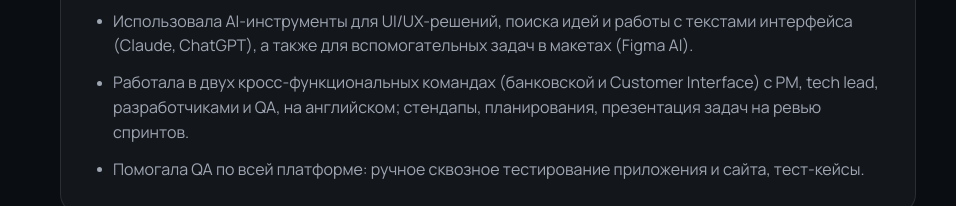
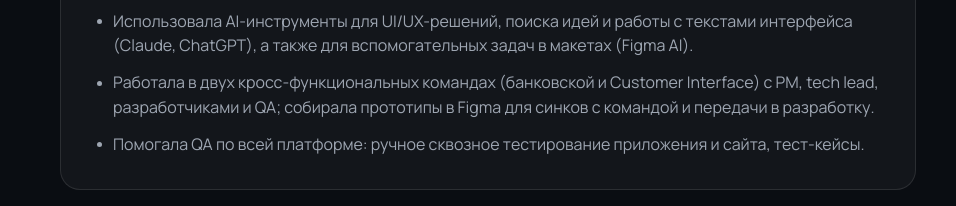
Before and after one commit to veralevanova/veralevanova.github.io, a plain HTML site: page index.html in a window 1280 px wide. Shown: the part 3113-3319 px from the top of the page, 324-1280 px from the left. Drawn offline with Linux system fonts and the light colour scheme.

Commit message:
About section: mention Figma prototyping for syncs/handoffs (RU + EN)
Co-Authored-By: Claude Opus 5.5 <noreply@anthropic.com>
Claude-Session: https://claude.ai/code/session_019zVkZb5G9ZcYn7sGzXFtcc

```diff
--- a/index.html
+++ b/index.html
@@ -134,7 +134,7 @@
               <li>Проектировала веб и мобильные интерфейсы продукта: переводы, регулярные платежи, вход, регистрацию и другие разделы; дорабатывала флоу и UI с Senior-дизайнером.</li>
               <li>С нуля создала дизайн-систему под руководством Senior-дизайнера: 150 компонентов, 944 варианта, токены, атомарная структура, правила для bottom sheet и модальных окон.</li>
               <li>Использовала AI-инструменты для UI/UX-решений, поиска идей и работы с текстами интерфейса (Claude, ChatGPT), а также для вспомогательных задач в макетах (Figma AI).</li>
-              <li>Работала в двух кросс-функциональных командах (банковской и Customer Interface) с PM, tech lead, разработчиками и QA, на английском; стендапы, планирования, презентация задач на ревью спринтов.</li>
+              <li>Работала в двух кросс-функциональных командах (банковской и Customer Interface) с PM, tech lead, разработчиками и QA; собирала прототипы в Figma для синков с командой и передачи в разработку.</li>
               <li>Помогала QA по всей платформе: ручное сквозное тестирование приложения и сайта, тест-кейсы.</li>
             </ul>
           </article>
```
Also changed, not shown: en/index.html (+1 -1 lines).
